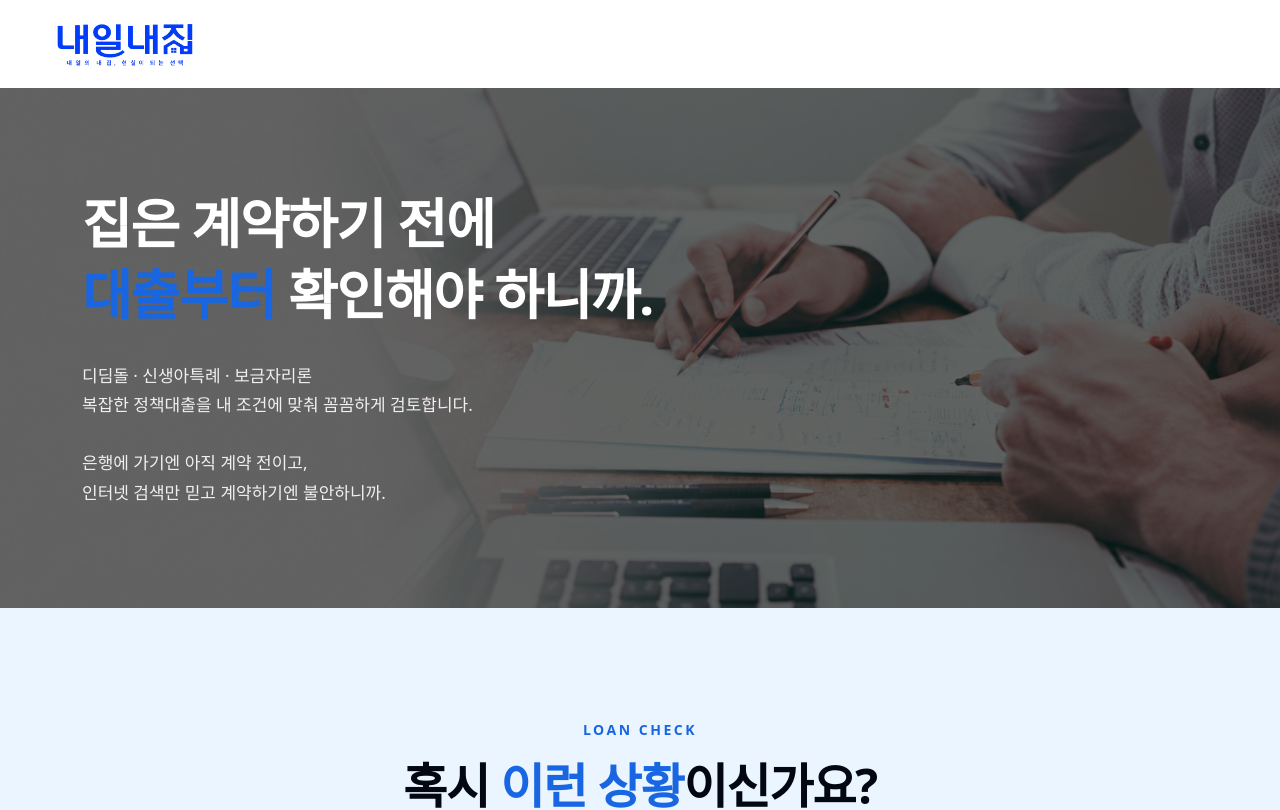
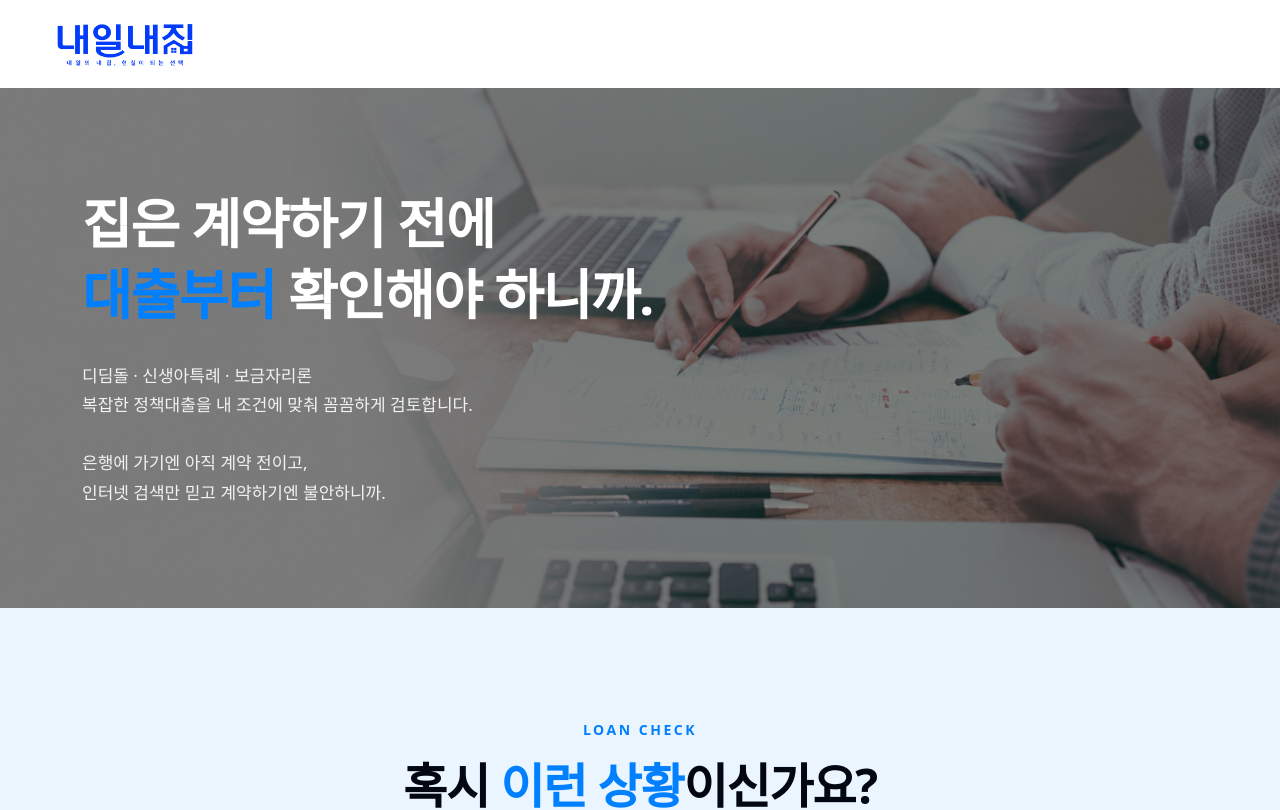
Before and after one commit to Yoonho5034/want-gov, a Next.js app: page / in a window 1280 px wide. Shown: the top 810 px of the page. Built offline with nearby package versions, Linux system fonts and the light colour scheme.

Commit message:
fix : color

```diff
--- a/app/page.tsx
+++ b/app/page.tsx
@@ -4,7 +4,7 @@
 /*                                   DATA                                     */
 /* -------------------------------------------------------------------------- */
 
-const mainColor = "#1866e1";
+const mainColor = "#0080ff";
 
 const checkItems = [
   {
@@ -299,7 +299,7 @@
         className="relative flex min-h-[520px] items-center bg-cover bg-center"
         style={{ backgroundImage: "url('/bg2.png')" }}
       >
-        <div className="absolute inset-0 bg-black/60" />
+        <div className="absolute inset-0 bg-black/50" />
 
         <div className="relative z-10 mx-auto w-full max-w-[1180px] px-5 py-20 md:px-8">
           <h1 className="text-[38px] font-bold leading-[1.3] tracking-tight text-white md:text-[54px]">
```
